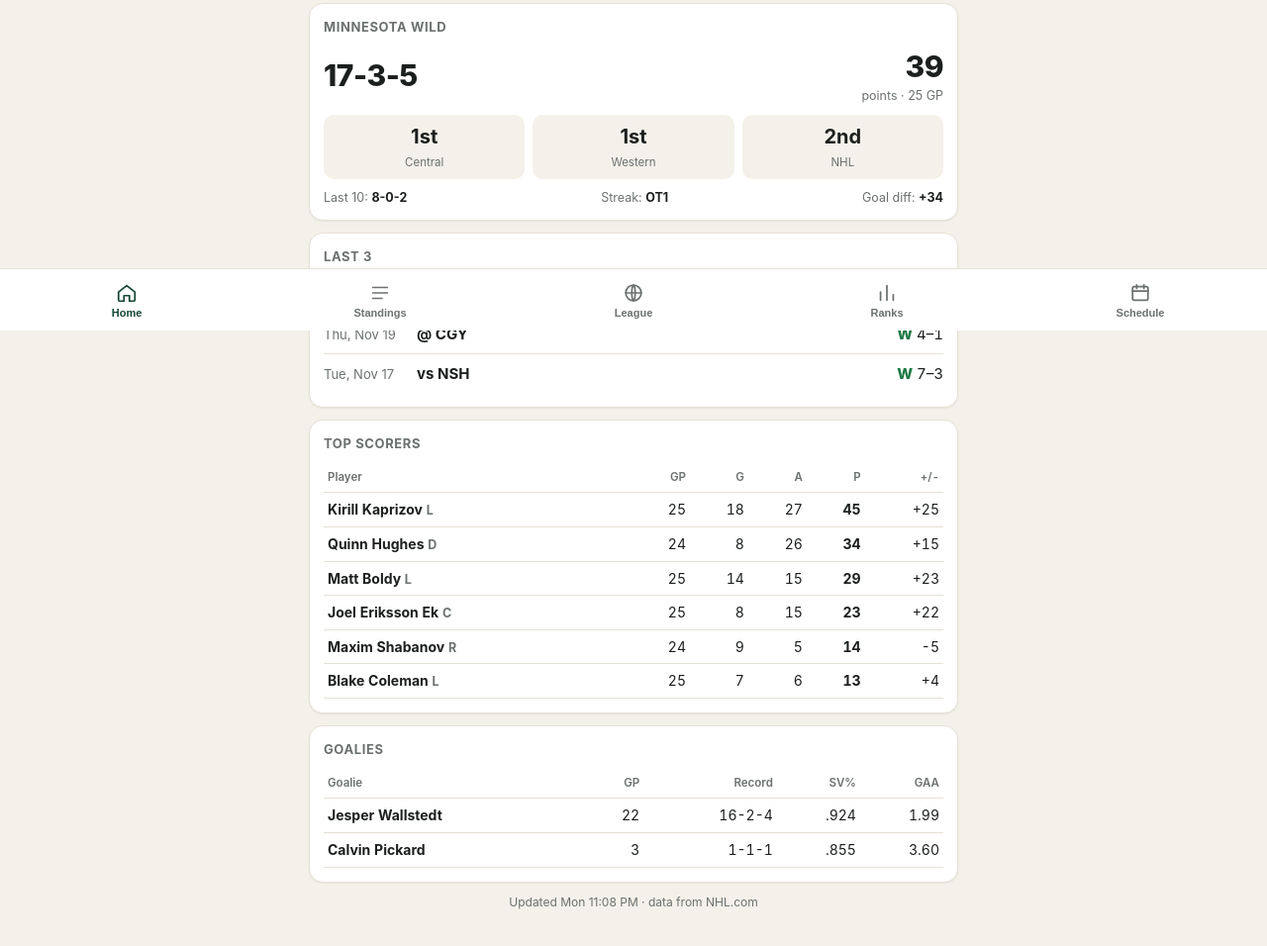
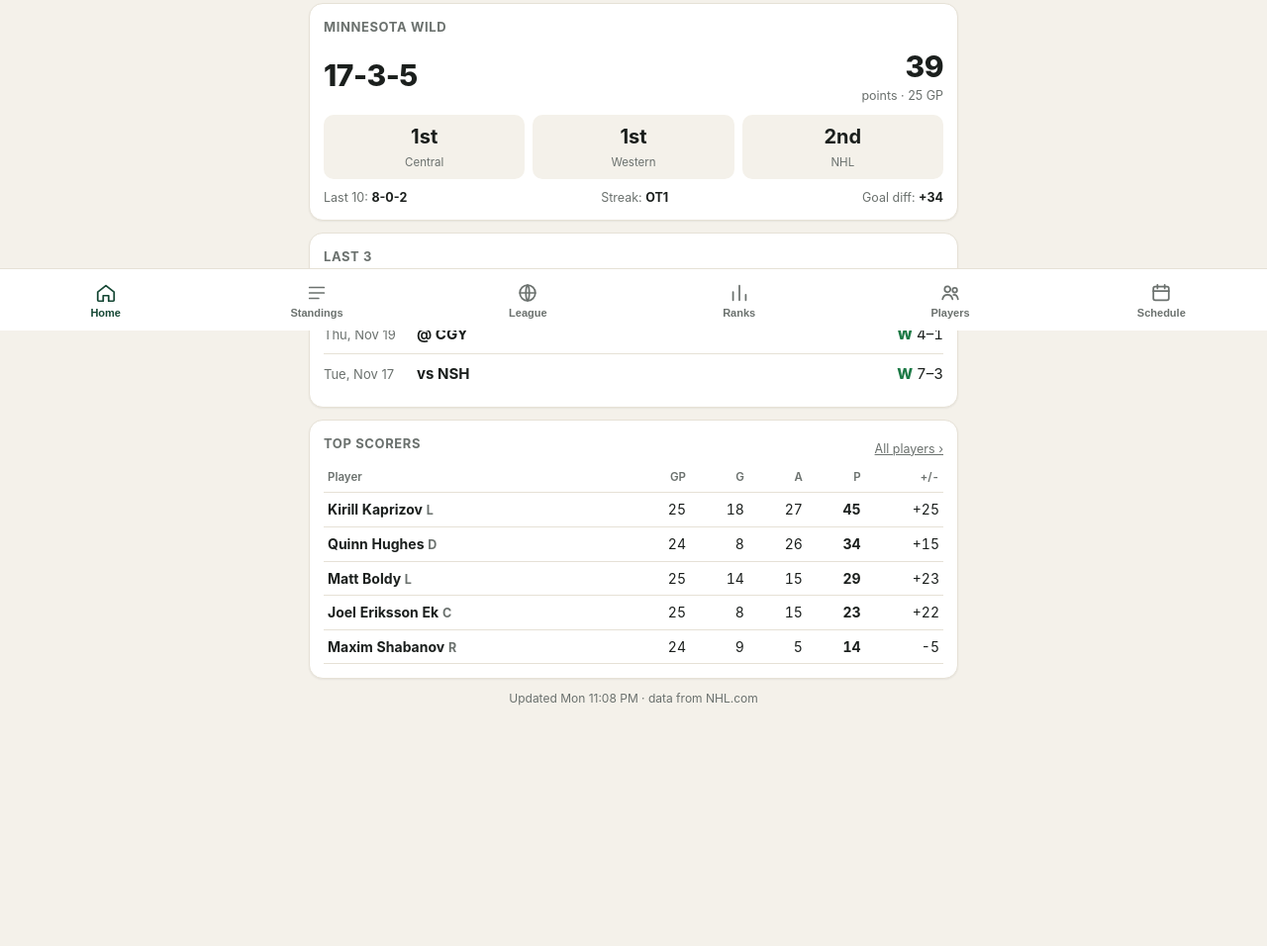
Before and after one commit to crekjr22/wild-tracker, a plain HTML site: page index.html in a window 1280 px wide. Shown: the part 466-1422 px from the top of the page at 99% size. After the commit the page ends 1263 px from the top, so only its background shows below. Drawn offline with Linux system fonts and the light colour scheme.

Commit message:
Update 2026-11-23T23:08:44-06:00

```diff
--- a/index.html
+++ b/index.html
@@ -93,6 +93,18 @@ nav button{flex:1;border:0;background:none;height:var(--tabh);color:var(--muted)
 nav button svg{width:22px;height:22px;stroke:currentColor;fill:none;stroke-width:1.9;stroke-linecap:round;stroke-linejoin:round}
 nav button.on{color:var(--green)}
 @media (prefers-color-scheme: dark){nav button.on{color:var(--win)}}
+.watch{display:flex;gap:10px;padding:10px 0;border-top:1px solid var(--line);align-items:flex-start}
+.watch:first-of-type{border-top:0}
+.watch .tm{width:58px;flex:none;font-size:12.5px;color:var(--muted);padding-top:1px}
+.watch .mu{font-weight:750}
+.dayhd{font-size:12px;font-weight:700;color:var(--muted);text-transform:uppercase;letter-spacing:.5px;margin:12px 0 2px}
+.dayhd:first-of-type{margin-top:0}
+th.sort{cursor:pointer} th.sort.on{color:var(--ink)}
+.ptab td,.ptab th{padding:7px 3px;font-size:12.5px}
+.pscroll{overflow-x:auto;margin:0 -14px;padding:0 14px}
+.ptab td.team{max-width:118px}
+.an{border-top:1px solid var(--line)} .an:first-of-type{border-top:0}
+.an summary{list-style:none;cursor:pointer;border-top:0} .an summary::-webkit-details-marker{display:none}
 .foot{text-align:center;color:var(--muted);font-size:12px;margin:6px 0 4px}
 .err{background:#fff3cd;color:#664d03;border-radius:10px;padding:10px;margin-bottom:12px;font-size:13px;display:none}
 </style>
@@ -109,6 +121,7 @@ nav button.on{color:var(--green)}
   <section class="tab" id="t-league"></section>
   <section class="tab" id="t-ranks"></section>
   <section class="tab" id="t-schedule"></section>
+  <section class="tab" id="t-players"></section>
   <div class="foot" id="foot"></div>
 </main>
 <nav>
@@ -116,6 +129,7 @@ nav button.on{color:var(--green)}
   <button data-t="standings"><svg viewBox="0 0 24 24"><path d="M4 6h16M4 12h16M4 18h10"/></svg>Standings</button>
   <button data-t="league"><svg viewBox="0 0 24 24"><circle cx="12" cy="12" r="8.5"/><path d="M3.5 12h17M12 3.5c2.5 2.5 2.5 14.5 0 17M12 3.5c-2.5 2.5-2.5 14.5 0 17"/></svg>League</button>
   <button data-t="ranks"><svg viewBox="0 0 24 24"><path d="M5 20V11M12 20V4M19 20v-6"/></svg>Ranks</button>
+  <button data-t="players"><svg viewBox="0 0 24 24"><circle cx="9" cy="8" r="3.2"/><path d="M3.5 19c.6-3.2 2.8-5 5.5-5s4.9 1.8 5.5 5"/><circle cx="17" cy="9" r="2.5"/><path d="M15.5 14.2c2.4-.3 4.4 1.2 5 4.8"/></svg>Players</button>
   <button data-t="schedule"><svg viewBox="0 0 24 24"><rect x="3.5" y="5" width="17" height="15" rx="2"/><path d="M3.5 10h17M8 3v4M16 3v4"/></svg>Schedule</button>
 </nav>
 <script>
@@ -182,18 +196,16 @@ function home(){
       ${n.tv && n.tv.length ? `<div class="muted small">TV: ${esc(n.tv.join(", "))}</div>` : ""}</div>
       ${isToday(n.start) ? `<span class="pill gold">Game day</span>` : ""}</div></div>`;
   }
+  // Rival games tonight
+  h += watchCard((D.watch || []).filter(w => isToday(w.start)), "Games to watch tonight");
   // Recent
   if (D.recent.length){
     h += `<div class="card"><h2>Last 3</h2>` + D.recent.slice(0,3).map(schedRow).join("") + `</div>`;
   }
   // Scorers
   if (D.skaters.length){
-    h += `<div class="card"><h2>Top scorers</h2><table><tr><th>Player</th><th>GP</th><th>G</th><th>A</th><th>P</th><th>+/-</th></tr>` +
-      D.skaters.slice(0,6).map(p => `<tr><td class="team">${esc(p.name)} <span class="muted small">${esc(p.pos)}</span></td><td>${p.gp}</td><td>${p.g}</td><td>${p.a}</td><td><b>${p.p}</b></td><td>${p.pm > 0 ? "+" : ""}${p.pm}</td></tr>`).join("") + `</table></div>`;
-  }
-  if (D.goalies.length){
-    h += `<div class="card"><h2>Goalies</h2><table><tr><th>Goalie</th><th>GP</th><th>Record</th><th>SV%</th><th>GAA</th></tr>` +
-      D.goalies.map(g => `<tr><td class="team">${esc(g.name)}</td><td>${g.gp}</td><td>${g.w}-${g.l}-${g.otl}</td><td>${g.svp != null ? g.svp.toFixed(3).replace(/^0/,"") : "–"}</td><td>${g.gaa != null ? g.gaa.toFixed(2) : "–"}</td></tr>`).join("") + `</table></div>`;
+    h += `<div class="card"><div class="row"><h2 class="grow">Top scorers</h2><a class="small" style="color:var(--muted)" href="#" onclick="document.querySelector('nav button[data-t=players]').click();return false">All players ›</a></div><table><tr><th>Player</th><th>GP</th><th>G</th><th>A</th><th>P</th><th>+/-</th></tr>` +
+      D.skaters.slice(0,5).map(p => `<tr><td class="team">${esc(p.name)} <span class="muted small">${esc(p.pos)}</span></td><td>${p.gp}</td><td>${p.g}</td><td>${p.a}</td><td><b>${p.p}</b></td><td>${p.pm > 0 ? "+" : ""}${p.pm}</td></tr>`).join("") + `</table></div>`;
   }
   el.innerHTML = h;
 }
@@ -250,6 +262,7 @@ function league(){
   let h = `<div class="seg"><button data-v="last" class="${leagueView==="last"?"on":""}">Last night</button><button data-v="tonight" class="${leagueView==="tonight"?"on":""}">Today</button></div>`;
   const rivalGames = list.filter(g => !g.ours && (g.rivalAway || g.rivalHome));
   const other = list.filter(g => g.ours || !(g.rivalAway || g.rivalHome));
+  h += watchCard((D.watch || []).filter(w => !isToday(w.start)).slice(0, 12), "Games to watch this week");
   if (!list.length) h += `<div class="card muted">No games ${leagueView === "last" ? "last night" : "today"}.</div>`;
   if (rivalGames.length) h += `<div class="card"><h2>Rival watch</h2>${rivalGames.map(gameRow).join("")}
      <div class="muted small" style="margin-top:8px"><span class="rv" style="margin:0">●</span> = Central team, or a West team within 8 points of the Wild</div></div>`;
@@ -258,15 +271,51 @@ function league(){
   el.querySelectorAll(".seg button").forEach(b => b.onclick = () => { leagueView = b.dataset.v; league(); });
 }
 
+function watchRow(w){
+  const tg = w.tags.map(t => `${esc(t.team)} ${esc(t.where)}`).join(" · ");
+  return `<div class="watch"><div class="tm">${fmtTime(w.start)}</div><div class="grow">
+    <div class="mu">${esc(w.away)} @ ${esc(w.home)} ${w.big ? '<span class="pill gold">Big one</span>' : ""}</div>
+    <div class="muted small">${tg}</div>
+    ${w.root ? `<div class="root muted">Root for <b style="color:var(--ink)">${esc(w.root)}</b> (in regulation)</div>` : ""}</div></div>`;
+}
+function watchCard(list, title){
+  if (!list.length) return "";
+  let h = `<div class="card"><h2>${title}</h2>`, last = "";
+  list.forEach(w => {
+    const day = isToday(w.start) ? "Tonight" : fmtDay(w.start);
+    if (day !== last && title !== "Games to watch tonight"){ h += `<div class="dayhd">${day}</div>`; last = day; }
+    h += watchRow(w);
+  });
+  return h + `<div class="muted small" style="margin-top:8px">Games between teams near the Wild in the standings. "Big one" = both teams are rivals.</div></div>`;
+}
+
+let pSort = "p";
+function players(){
+  const cols = [["gp","GP"],["g","G"],["a","A"],["p","P"],["pm","+/-"],["ppg","PPG"],["sog","SOG"],["shp","SH%"],["p60","P/60"],["toi","TOI"]];
+  const toi = s => s == null ? "–" : Math.floor(s/60) + ":" + String(Math.round(s%60)).padStart(2,"0");
+  D.skaters.forEach(p => { p.shp = p.sog ? 100 * p.g / p.sog : null; p.p60 = p.toi && p.gp ? p.p / (p.toi * p.gp / 3600) : null; });
+  const list = D.skaters.slice().sort((a,b) => (b[pSort] ?? -1) - (a[pSort] ?? -1) || b.p - a.p);
+  let h = `<div class="card"><h2>Skaters</h2><div class="muted small" style="margin:-4px 0 6px">Tap a column to sort.</div><div class="pscroll"><table class="ptab"><tr><th>Player</th>` +
+    cols.map(([k,l]) => `<th class="sort ${pSort===k?"on":""}" data-k="${k}">${l}${pSort===k?" ▾":""}</th>`).join("") + `</tr>` +
+    list.map(p => `<tr><td class="team">${esc(p.name)} <span class="muted small">${esc(p.pos)}</span></td><td>${p.gp}</td><td>${p.g}</td><td>${p.a}</td><td><b>${p.p}</b></td><td>${p.pm > 0 ? "+" : ""}${p.pm}</td><td>${p.ppg ?? "–"}</td><td>${p.sog ?? "–"}</td><td>${p.shp == null ? "–" : p.shp.toFixed(1)}</td><td>${p.p60 == null ? "–" : p.p60.toFixed(1)}</td><td>${toi(p.toi)}</td></tr>`).join("") + `</table></div><div class="muted small" style="margin-top:6px">SH% = goals ÷ shots. P/60 = points per 60 minutes on ice. Swipe the table sideways for more.</div></div>`;
+  if (D.goalies.length){
+    h += `<div class="card"><h2>Goalies</h2><table class="ptab"><tr><th>Goalie</th><th>GP</th><th>Record</th><th>SV%</th><th>GAA</th></tr>` +
+      D.goalies.map(g => `<tr><td class="team">${esc(g.name)}</td><td>${g.gp}</td><td>${g.w}-${g.l}-${g.otl}</td><td>${g.svp != null ? g.svp.toFixed(3).replace(/^0/,"") : "–"}</td><td>${g.gaa != null ? g.gaa.toFixed(2) : "–"}</td></tr>`).join("") + `</table></div>`;
+  }
+  const el = $("#t-players"); el.innerHTML = h || `<div class="card muted">No player stats right now.</div>`;
+  el.querySelectorAll("th.sort").forEach(th => th.onclick = () => { pSort = th.dataset.k; players(); });
+}
+
 function ranks(){
   let h = `<div class="card"><h2>League ranks</h2>`;
   if (!D.ranks.length) h += `<div class="muted">Team stats aren't available right now.</div>`;
   h += D.ranks.map(r => `<div class="rank"><div class="lbl">${esc(r.label)}<div class="bar"><i style="width:${Math.max(4, 100 * (r.of - r.rank + 1) / r.of)}%"></i></div></div>
      <div class="val">${esc(r.value)}</div><div class="rk">${ord(r.rank)}</div></div>`).join("");
   h += `<div class="muted small" style="margin-top:8px">Rank out of ${D.ranks[0] ? D.ranks[0].of : 32} teams. Longer bar = better.</div></div>`;
-  if (D.skaters.length){
-    h += `<div class="card"><h2>All skaters</h2><table><tr><th>Player</th><th>GP</th><th>G</th><th>A</th><th>P</th><th>+/-</th></tr>` +
-      D.skaters.map(p => `<tr><td class="team">${esc(p.name)} <span class="muted small">${esc(p.pos)}</span></td><td>${p.gp}</td><td>${p.g}</td><td>${p.a}</td><td><b>${p.p}</b></td><td>${p.pm > 0 ? "+" : ""}${p.pm}</td></tr>`).join("") + `</table></div>`;
+  if (D.analytics && D.analytics.length){
+    h += `<div class="card"><h2>Analytics</h2>` + D.analytics.map(r => `<details class="an"><summary class="rank"><div class="lbl">${esc(r.label)}${r.rank ? `<div class="bar"><i style="width:${Math.max(4, 100 * (r.of - r.rank + 1) / r.of)}%"></i></div>` : ""}</div>
+      <div class="val">${esc(r.value)}</div><div class="rk">${r.rank ? ord(r.rank) : "–"}</div></summary><div class="muted small" style="padding:0 0 10px">${esc(r.note)}</div></details>`).join("") +
+      `<div class="muted small" style="margin-top:8px">Tap any row for what it means.</div></div>`;
   }
   $("#t-ranks").innerHTML = h;
 }
@@ -291,7 +340,7 @@ function render(){
   $("#sub").textContent = t ? `${rec(t)} · ${t.pts} pts · ${ord(t.divRank)} in ${t.div}` : "";
   const u = new Date(D.updated);
   $("#foot").textContent = "Updated " + u.toLocaleString("en-US",{timeZone:TZ,weekday:"short",hour:"numeric",minute:"2-digit"}) + " · data from NHL.com";
-  home(); standings(); league(); ranks(); schedule();
+  home(); standings(); league(); ranks(); players(); schedule();
 }
 
 let timer = null;
```
Also changed, not shown: data.json (+1 -1 lines).
